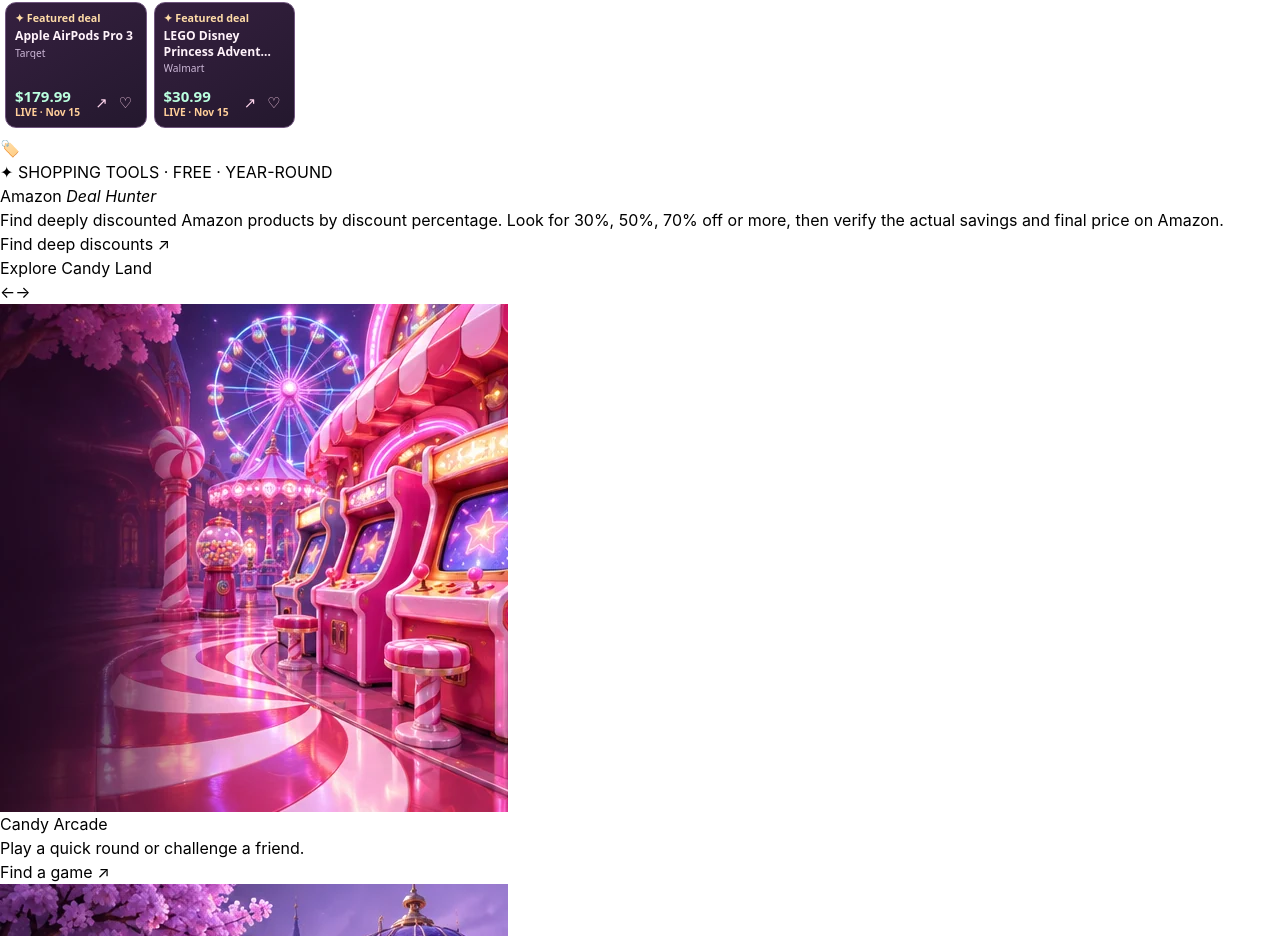
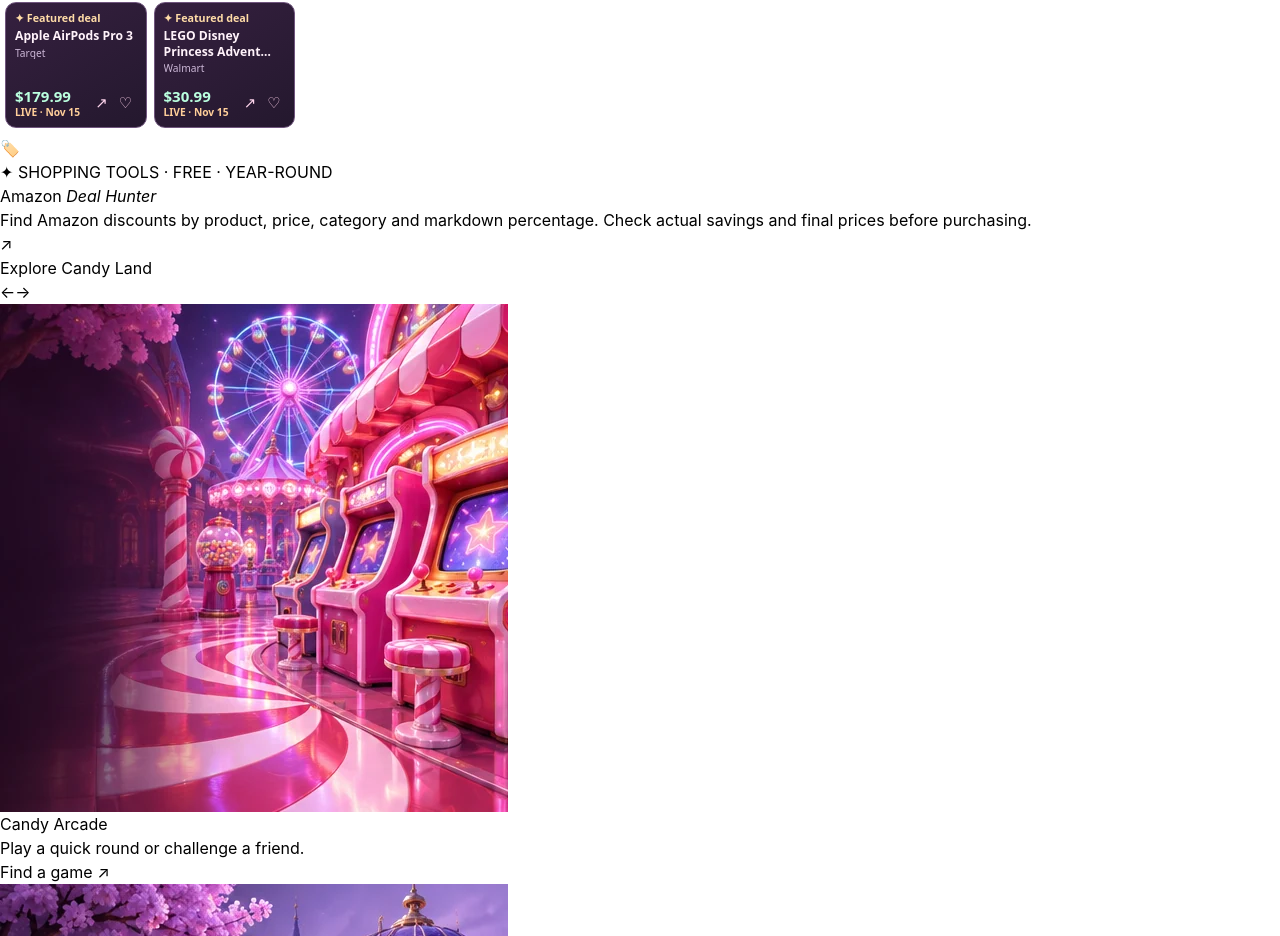
Before and after one commit to patrickchristianandrews/RandomCandyLand.com, a React (Vite) app: page / in a window 1280 px wide. Shown: the part 1290-2226 px from the top of the page. Built offline with nearby package versions, Linux system fonts and the light colour scheme; no server answers.

Commit message:
Remove broken Find deep discounts call-to-action and make homepage Amazon Deal Hunter card clickable

```diff
--- a/src/pages/RandomCandyLandHome.tsx
+++ b/src/pages/RandomCandyLandHome.tsx
@@ -223,13 +223,15 @@ export function RandomCandyLandHome({ onNavigateToTrump }: RandomCandyLandHomePr
       </section>
 
       <section className="candy-home-amazon" aria-labelledby="home-amazon-title">
-        <div className="candy-home-amazon-icon" aria-hidden="true">🏷️</div>
-        <div className="candy-home-amazon-copy">
-          <span className="candy-home-amazon-kicker">✦ SHOPPING TOOLS · FREE · YEAR-ROUND</span>
-          <h2 id="home-amazon-title">Amazon <em>Deal Hunter</em></h2>
-          <p>Find deeply discounted Amazon products by discount percentage. Look for 30%, 50%, 70% off or more, then verify the actual savings and final price on Amazon.</p>
-        </div>
-        <a className="candy-home-amazon-cta" href="/amazon-deal-hunter/">Find deep discounts ↗</a>
+        <a className="candy-home-amazon-link" href="/amazon-deal-hunter/" aria-labelledby="home-amazon-title">
+          <span className="candy-home-amazon-icon" aria-hidden="true">🏷️</span>
+          <div className="candy-home-amazon-copy">
+            <span className="candy-home-amazon-kicker">✦ SHOPPING TOOLS · FREE · YEAR-ROUND</span>
+            <h2 id="home-amazon-title">Amazon <em>Deal Hunter</em></h2>
+            <p>Find Amazon discounts by product, price, category and markdown percentage. Check actual savings and final prices before purchasing.</p>
+          </div>
+          <span className="candy-home-amazon-arrow" aria-hidden="true">↗</span>
+        </a>
       </section>
 
       <section className="candyland-world" aria-labelledby="candyland-map">
```
